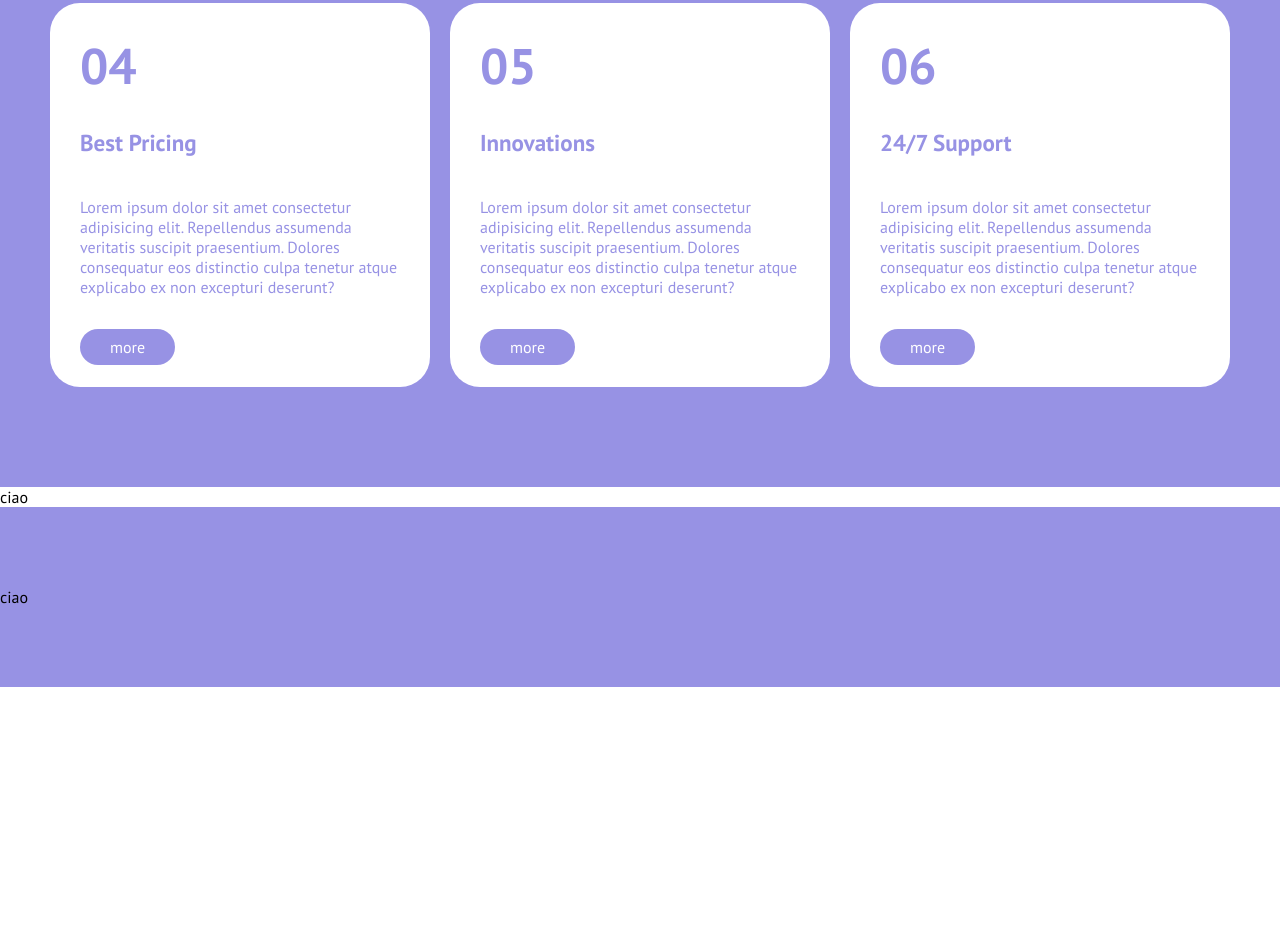
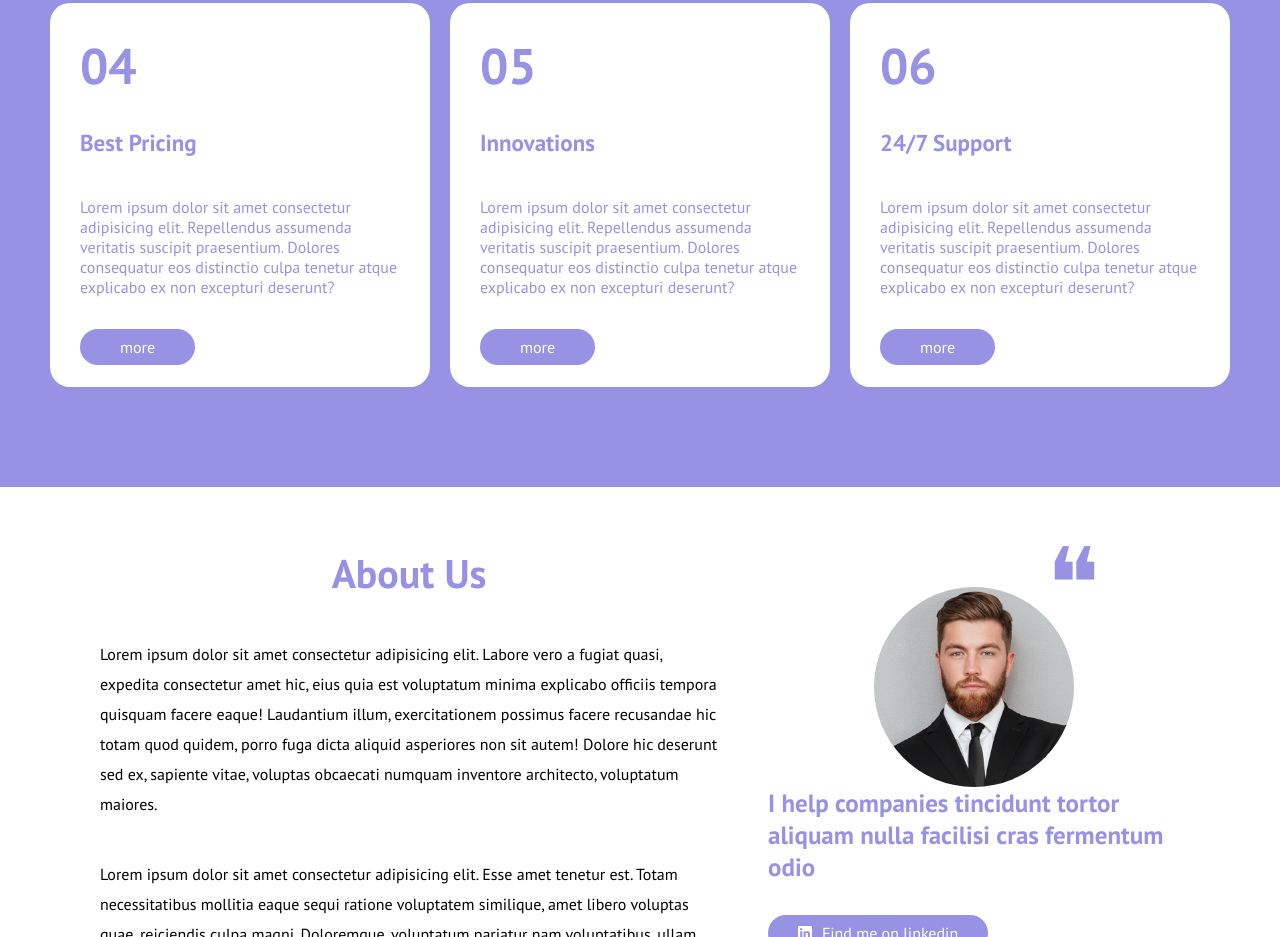
Before and after one commit to Christian01881/htmlcss-responsive-layout, a plain HTML site: page index.html in a window 1280 px wide. Shown: the part 3475-4412 px from the top of the page. Before the commit the page ends 4162 px from the top, so only its background shows below. Drawn offline with Linux system fonts and the light colour scheme.

Commit message:
add- About Us section + responsive

```diff
--- a/css/style.css
+++ b/css/style.css
@@ -251,14 +251,14 @@ main img{
 .form-box{
     background-color: var(--bg-white);
     color: var(--bg-section);
-    border-radius: 30px;
+    border-radius: 20px;
     margin-bottom: 20px;
 }
 
 #Benefits a{
     background-color: var(--bg-section);
     color: var(--bg-white);
-    padding: 8px 30px;
+    padding: 8px 40px;
     border-radius: 40px;
     text-decoration: none;
 }
@@ -281,9 +281,70 @@ main img{
     padding: 0px 0px 30px 30px;
 }
 
+/* About-Us */
 
+#About-Us{
+    padding: 60px 0px;
+}
 
+#About-Us h2{
+    font-size: 40px;
+    color: var(--bg-section);
+    text-align: center;
+}
 
+#About-Us p{
+    padding-top: 40px;
+    text-align: left;
+    line-height: 30px;
+}
+
+.pop-img{
+    width: 200px;
+    height: 200px;
+    margin: 0 auto;
+    overflow: hidden;
+    border-radius: 50%;
+}
+
+.pop-img img{
+    width: 100%;
+    height: 100%;
+    object-fit: cover;
+}
+
+.about-us-img{
+    padding-top: 40px;
+    position: relative;
+}
+
+.icon-big{
+    font-size: 100px;
+    color: var(--bg-section);
+    position: absolute;
+    top: -20px;
+    right: 80px;
+}
+
+#About-Us h3{
+    font-size: 25px;
+    color: var(--bg-section);
+    text-align: left;
+    padding-bottom: 40px;
+}
+
+#About-Us a{
+    text-decoration: none;
+    color: var(--bg-white);
+    background-color: var(--bg-section);
+    padding: 8px 30px;
+    text-align: left;
+    border-radius: 40px;
+}
+
+#About-Us i{
+    padding-right: 10px;
+}
 
 
 
@@ -366,6 +427,7 @@ main img{
     }
     .f-flex{
         display: flex;
+        gap: 20px;
     }
     .user-image{
         width: 30%;
@@ -373,6 +435,10 @@ main img{
     }
     .Figure-text{
         width: 70%;
+        text-align: left;
+    }
+    #Testimonials p{
+        text-align: left;
     }
     .fb-flex{
         display: flex;
@@ -381,6 +447,17 @@ main img{
     .form-box{
         width: calc((100% / 2) - 20px);
         gap:20px;
+    }
+    .au-flex{
+        display: flex;
+        align-items: flex-start;
+        gap: 50px;
+    }
+    .about-us{
+        width: 60%;
+    }
+    .about-us-img{
+        width: 40%;
     }
 }
 
--- a/index.html
+++ b/index.html
@@ -106,7 +106,7 @@
                         </div>
                         <div class="Figure-text">
                             <p><span class="icon">&#10077;</span>Lorem ipsum dolor sit amet consectetur adipisicing elit. Expedita incidunt debitis ratione enim, corporis veniam tenetur odio dolorum laboriosam assumenda?<span class="icon">&#10078;</span></p>
-                            <h3>NAT REYNOLDS</h3>
+                            <h3>CLELIA ALMEDA</h3>
                         </div>
                     </div>
                 </div>
@@ -117,7 +117,7 @@
                         </div>
                         <div class="Figure-text">
                             <p><span  class="icon">&#10077;</span>Lorem ipsum dolor sit amet consectetur adipisicing elit. Expedita incidunt debitis ratione enim, corporis veniam tenetur odio dolorum laboriosam assumenda?<span class="icon">&#10078;</span></p>
-                            <h3>NAT REYNOLDS</h3>
+                            <h3>BOB ROBERTS</h3>
                         </div>
                     </div>
                 </div>
@@ -179,7 +179,27 @@
             </div>
         </section>
         <section id="About-Us">
-            ciao
+            <div class="container">
+                <div class="form au-flex">
+                    <div class="about-us">
+                        <h2>About Us</h2>
+                        <p>Lorem ipsum dolor sit amet consectetur adipisicing elit. Labore vero a fugiat quasi, expedita consectetur amet hic, eius quia est voluptatum minima explicabo officiis tempora quisquam facere eaque! Laudantium illum, exercitationem possimus facere recusandae hic totam quod quidem, porro fuga dicta aliquid asperiores non sit autem! Dolore hic deserunt sed ex, sapiente vitae, voluptas obcaecati numquam inventore architecto, voluptatum maiores.</p>
+                        <p>Lorem ipsum dolor sit amet consectetur adipisicing elit. Esse amet tenetur est. Totam necessitatibus mollitia eaque sequi ratione voluptatem similique, amet libero voluptas quae, reiciendis culpa magni. Doloremque, voluptatum pariatur nam voluptatibus, ullam consequatur velit, distinctio mollitia unde soluta magnam natus. Sint nesciunt eum illo incidunt vitae provident quaerat enim ab. Corrupti quas tempore magni doloribus natus eveniet, unde molestias?</p>
+                    </div>
+                    <div class="about-us-img">
+                        <div class="pop-img">
+                            <img src="./img/about.jpg" alt="">
+                        </div>
+                        <div class="icon-big">
+                            <p>&#10077;</p>
+                        </div>
+                        <h3>I help companies tincidunt tortor aliquam nulla facilisi cras fermentum odio</h3>
+                        <div class="btn-p">
+                            <a href=""><i class="fa-brands fa-linkedin"></i>Find me on linkedin</a>
+                        </div>
+                    </div>
+                </div>
+            </div>
         </section>
         <section id="Free" class="even">
             ciao
```
Also changed, not shown: img/about.jpg (added).
